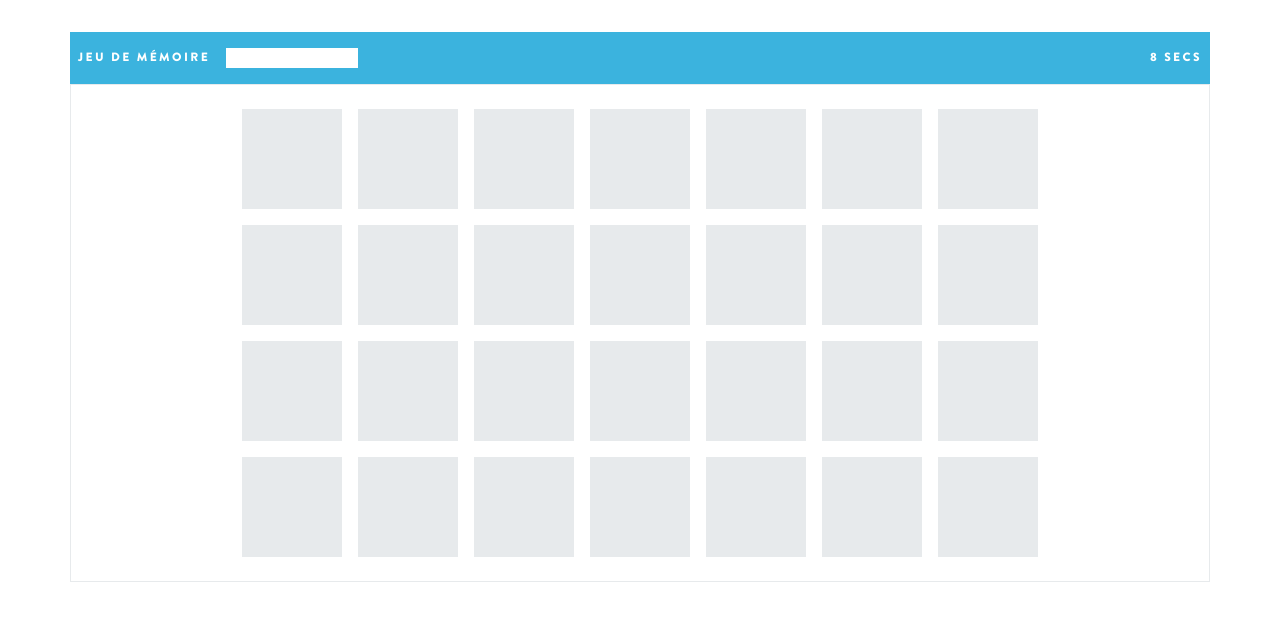
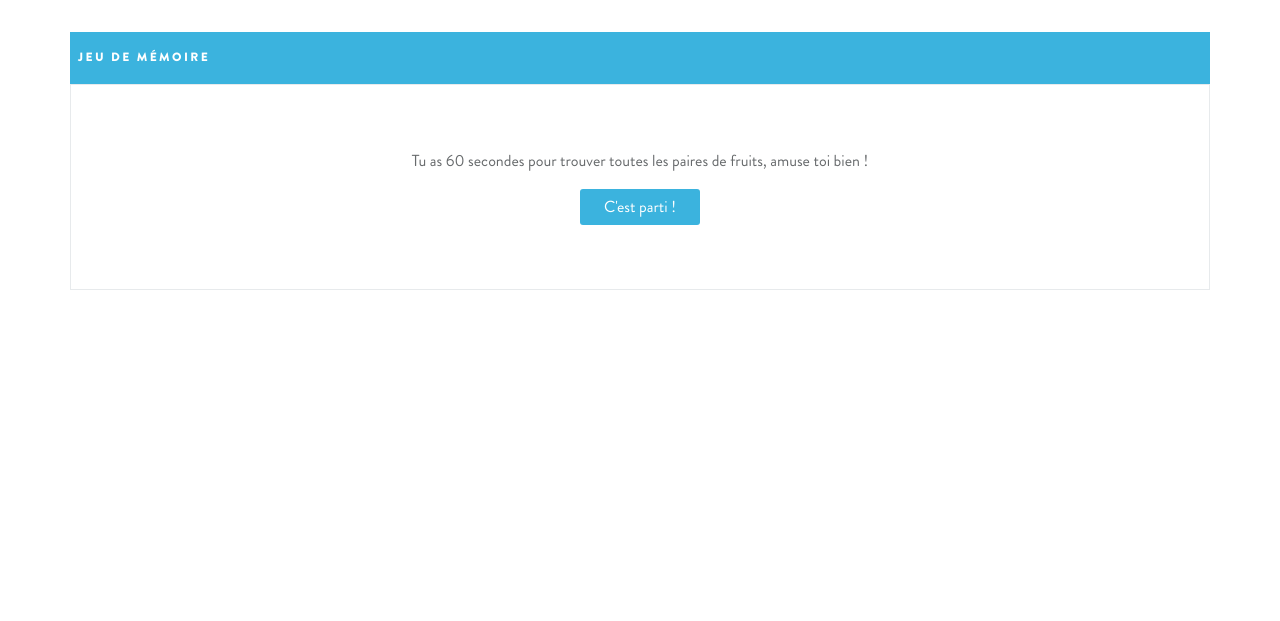
Before and after one commit to geoffrey-chameroy/memory-oclock, a PHP site: page /memory in a window 1280 px wide. Shown: the part 58-679 px from the top of the page. Run offline with PHP 8.4, Linux system fonts and the light colour scheme; data that the repository does not hold is empty; some libraries are stand-ins or nearby versions.

Commit message:
MEOC-19 - Start button

```diff
--- a/public/css/helpers.css
+++ b/public/css/helpers.css
@@ -22,6 +22,10 @@
 
 .mr-md {
     margin-right: 1rem;
+}
+
+.mt-md {
+    margin-top: 1rem;
 }
 
 .col-4, .col-12 {
@@ -68,7 +72,11 @@
     border-color: #3bb3de;
 }
 
-.flex {
+.d-none {
+    display: none!important;
+}
+
+.d-flex {
     display: flex;
 }
 
--- a/public/css/style.css
+++ b/public/css/style.css
@@ -110,6 +110,10 @@ h3 {
     background-color: #fff;
 }
 
+.memory-game .memory-explanation {
+    padding: 3rem 0;
+}
+
 .memory-game .memory-board {
     display: flex;
     flex-direction: row;
--- a/public/js/memory-game.js
+++ b/public/js/memory-game.js
@@ -11,13 +11,18 @@ class MemoryGame {
         this.timerId = null;
         this.isActiveGame = false;
 
-        const $cards = $('.memory-board .memory-card');
+        this.$board = $('.memory-board');
+        this.$explanation = $('.memory-explanation');
+        const $cards = this.$board.find('.memory-card');
+
         this.nbCards = $cards.length;
         // arrow function syntax
         $cards.click(($event) => this.selectCard($($event.target)));
     }
 
     startGame() {
+        this.$board.removeClass('d-none');
+        this.$explanation.addClass('d-none');
         this.isActiveGame = true;
         this.startAt = new Date();
         // init timer, run a function every 1 sec
--- a/templates/memory.php
+++ b/templates/memory.php
@@ -33,7 +33,7 @@
                         <!--      Memory game        -->
                         <!-- ----------------------- -->
                         <div class="card">
-                            <div class="card-header flex flex-row">
+                            <div class="card-header d-flex flex-row">
                                 <h3>Jeu de mémoire</h3>
                                 <div class="ml-md mr-md flex-fill">
                                     <div class="progress-bar">
@@ -43,7 +43,11 @@
                                 <h3 class="time-elapse text-right"></h3>
                             </div>
                             <div class="card-content">
-                                <div class="memory-board">
+                                <div class="memory-explanation text-center">
+                                    <p>Tu as 60 secondes pour trouver toutes les paires de fruits, amuse toi bien !</p>
+                                    <a onclick="memoryGame.startGame()" class="mt-md btn btn-primary">C'est parti !</a>
+                                </div>
+                                <div class="d-none memory-board">
                                     <?php foreach ($cards as $key => $value) { ?>
                                     <figure data-card="<?php echo $value; ?>" class="memory-card"></figure>
                                     <?php } ?>
@@ -63,7 +67,6 @@
 
         <script>
             const memoryGame = new MemoryGame(60);
-            memoryGame.startGame();
         </script>
     </body>
 </html>
```
